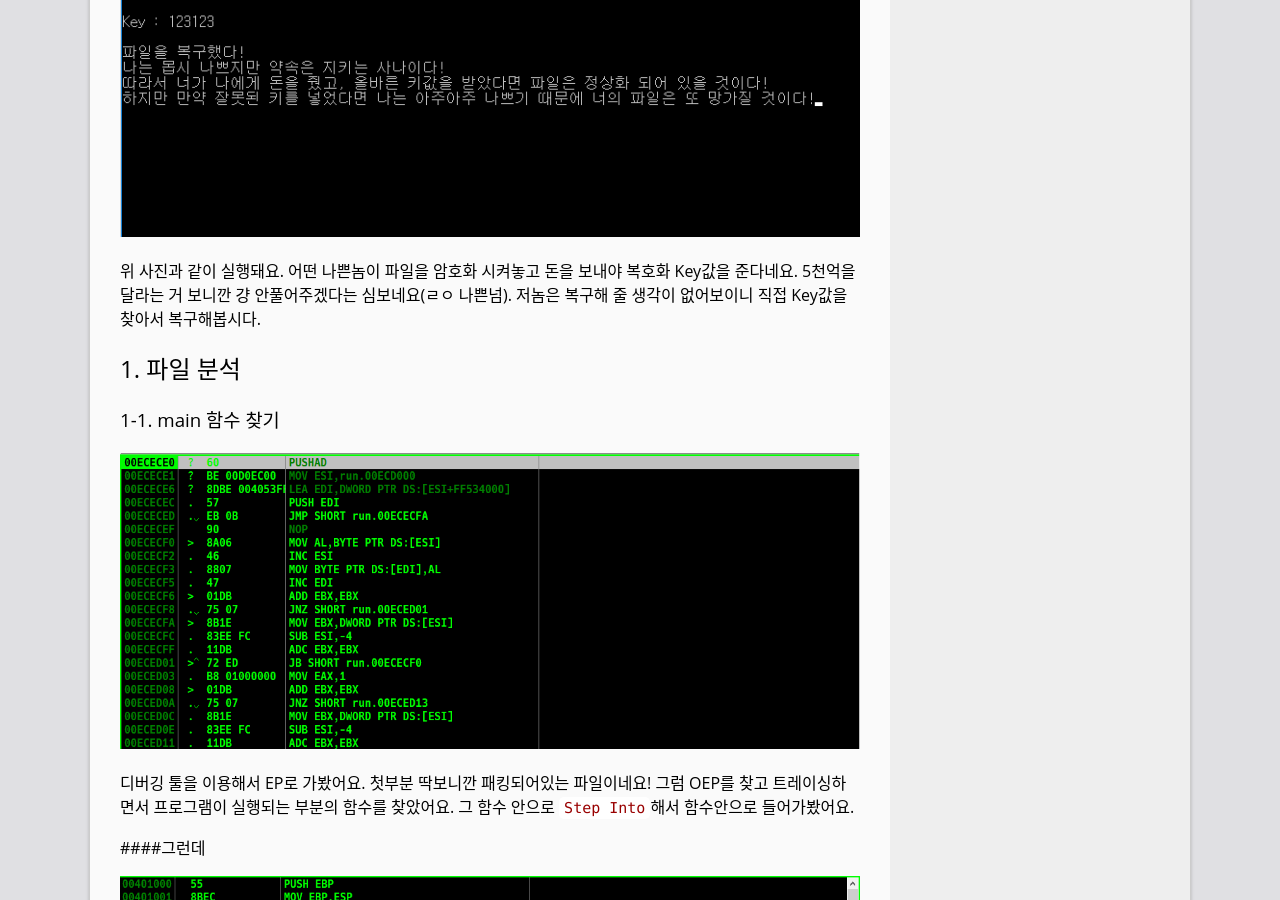
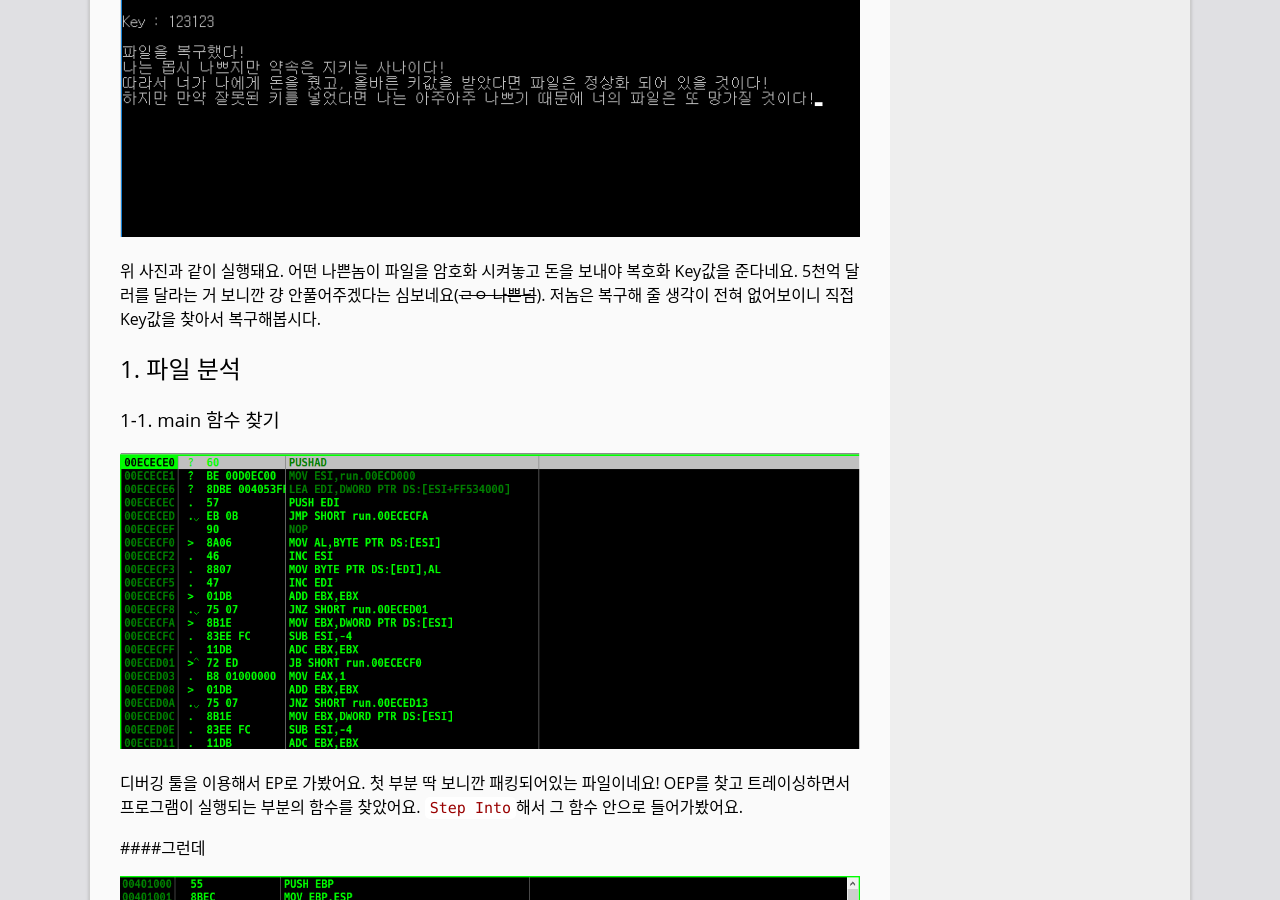
Before and after one commit to UnKN0wnName/stfwlg.github.io, a Jekyll site: the page built from _posts/2018-08-09-[reversing_kr]_ransomware_풀이.md, in a window 1280 px wide and 900 px high, scrolled down 1091 px. Built offline with Jekyll 4.4.1, drawn with Linux system fonts in a browser that asks for light colours; comment, search, counter and statistics services are not loaded.

Commit message:
Update 2018-08-09-[reversing_kr]_ransomware_풀이.md

```diff
--- a/_posts/2018-08-09-[reversing_kr]_ransomware_풀이.md
+++ b/_posts/2018-08-09-[reversing_kr]_ransomware_풀이.md
@@ -14,14 +14,14 @@ tags: "#UnKN0wn"
 
 ![run_exe](/pic/reversing_kr/ransomware/run_exe.png)
 
-위 사진과 같이 실행돼요. 어떤 나쁜놈이 파일을 암호화 시켜놓고 돈을 보내야 복호화 Key값을 준다네요. 5천억을 달라는 거 보니깐 걍 안풀어주겠다는 심보네요(ㄹㅇ 나쁜넘). 저놈은 복구해 줄 생각이 없어보이니 직접 Key값을 찾아서 복구해봅시다.
+위 사진과 같이 실행돼요. 어떤 나쁜놈이 파일을 암호화 시켜놓고 돈을 보내야 복호화 Key값을 준다네요. 5천억 달러를 달라는 거 보니깐 걍 안풀어주겠다는 심보네요(~~ㄹㅇ 나쁜넘~~). 저놈은 복구해 줄 생각이 전혀 없어보이니 직접 Key값을 찾아서 복구해봅시다.
 
 ## 1. 파일 분석
 ### 1-1. main 함수 찾기
 
 ![FIRST](/pic/reversing_kr/ransomware/FIRST.png)
 
-디버깅 툴을 이용해서 EP로 가봤어요. 첫부분 딱보니깐 패킹되어있는 파일이네요! 그럼 OEP를 찾고 트레이싱하면서 프로그램이 실행되는 부분의 함수를 찾았어요. 그 함수 안으로 `Step Into`해서 함수안으로 들어가봤어요.
+디버깅 툴을 이용해서 EP로 가봤어요. 첫 부분 딱 보니깐 패킹되어있는 파일이네요! OEP를 찾고 트레이싱하면서 프로그램이 실행되는 부분의 함수를 찾았어요. `Step Into`해서 그 함수 안으로 들어가봤어요.
 
 ####그런데
 
```
